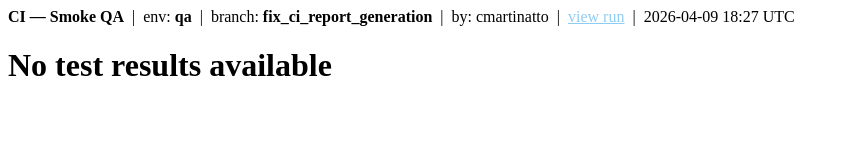
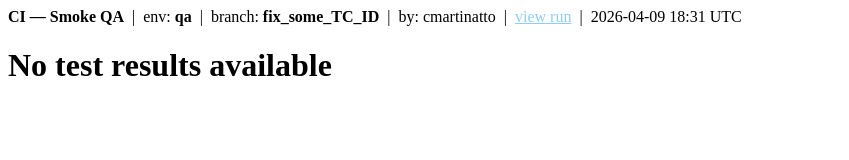
Before and after one commit to cmartinatto/Cypress-Demo, a website: page ci/index.html in a window 1280 px wide. Shown: the whole page, without its empty margins (0-849 px from the left). Drawn offline with Linux system fonts and the light colour scheme.

Commit message:
Deploying to gh-pages from @ cmartinatto/Cypress-Demo@0e93e1823db319898239201000fdd5cb70c9742e 🚀

```diff
--- a/ci/index.html
+++ b/ci/index.html
@@ -1 +1 @@
-<html><body><div id="report-meta"><b>CI — Smoke QA</b> &nbsp;|&nbsp; env: <b>qa</b> &nbsp;|&nbsp; branch: <b>fix_ci_report_generation</b> &nbsp;|&nbsp; by: cmartinatto &nbsp;|&nbsp; <a href="https://github.com/cmartinatto/Cypress-Demo/actions/runs/24206557382" style="color:#90cdf4">view run</a> &nbsp;|&nbsp; 2026-04-09 18:27 UTC</div><h1>No test results available</h1></body></html>
+<html><body><div id="report-meta"><b>CI — Smoke QA</b> &nbsp;|&nbsp; env: <b>qa</b> &nbsp;|&nbsp; branch: <b>fix_some_TC_ID</b> &nbsp;|&nbsp; by: cmartinatto &nbsp;|&nbsp; <a href="https://github.com/cmartinatto/Cypress-Demo/actions/runs/24206711418" style="color:#90cdf4">view run</a> &nbsp;|&nbsp; 2026-04-09 18:31 UTC</div><h1>No test results available</h1></body></html>
```
